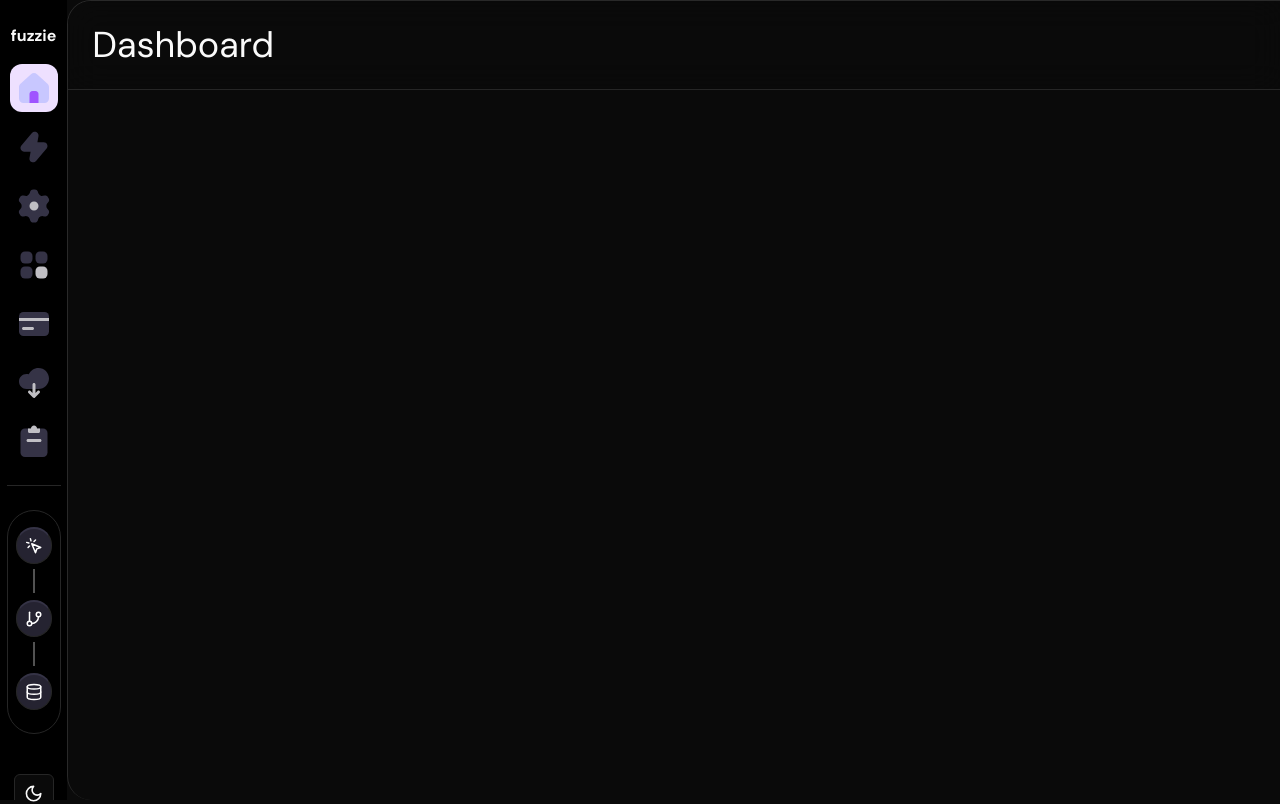
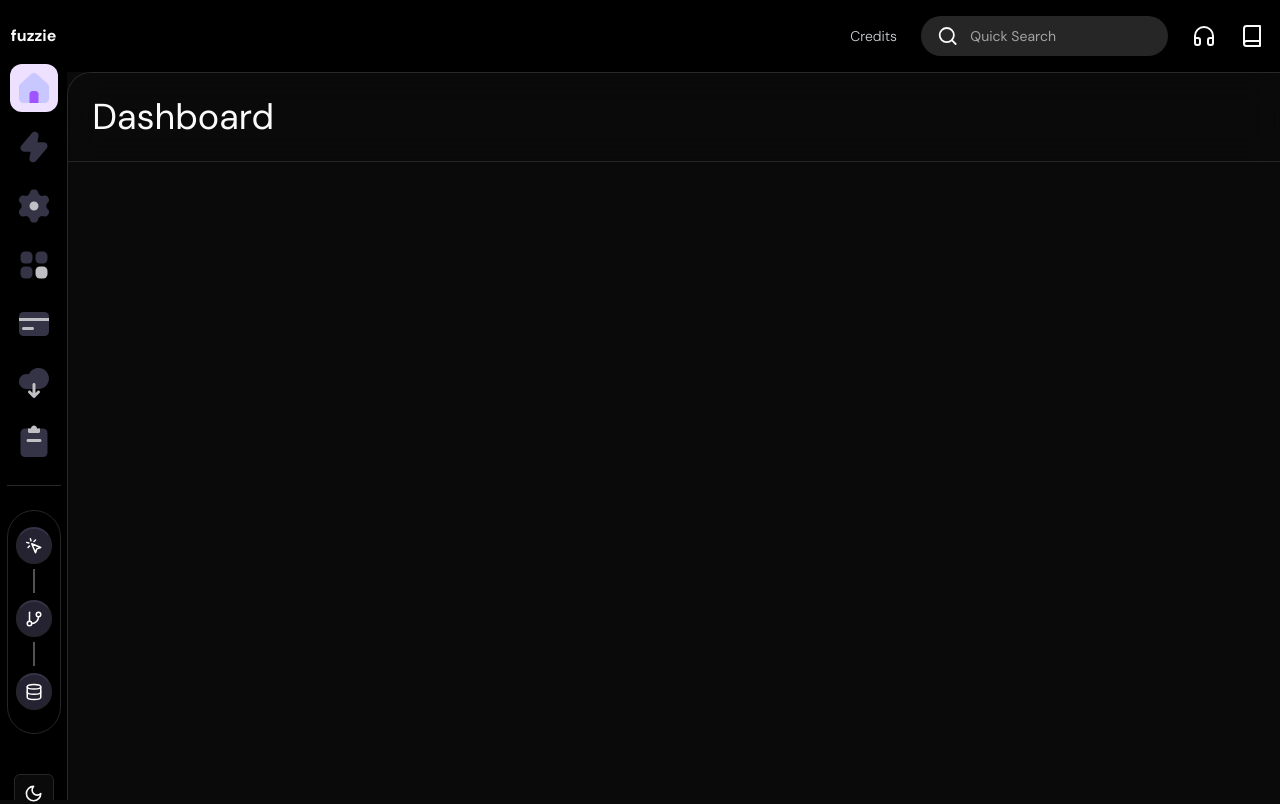
Before and after one commit to sameh-k/fuzzy, a Next.js app: page /dashboard in a window 1280 px wide. Built offline with nearby package versions, Linux system fonts and the light colour scheme.

Commit message:
Created infobar component

```diff
--- a/src/app/(main)/layout.tsx
+++ b/src/app/(main)/layout.tsx
@@ -1,3 +1,4 @@
+import InfoBar from "@/components/infobar/inde";
 import Sidebar from "@/components/sidebar";
 import React from "react";
 
@@ -7,7 +8,10 @@
   return (
     <div className="flex overflow-hidden h-screen">
       <Sidebar />
-      <div className="w-full">{props.children}</div>
+      <div className="w-full">
+        <InfoBar />
+        {props.children}
+      </div>
     </div>
   );
 };
--- /dev/null
+++ b/src/components/infobar/inde.tsx
@@ -0,0 +1,52 @@
+"use client";
+import React from "react";
+import { Book, Headphones, Search } from "lucide-react";
+
+import {
+  Tooltip,
+  TooltipContent,
+  TooltipProvider,
+  TooltipTrigger,
+} from "@/components/ui/tooltip";
+import { Input } from "@/components/ui/input";
+
+type Props = {};
+
+const InfoBar = (props: Props) => {
+  return (
+    <div className="flex flex-row justify-end gap-6 items-center px-4 py-4 w-full dark:bg-black ">
+      <span className="flex items-center gap-2 font-bold">
+        <p className="text-sm font-light text-gray-300">Credits</p>
+      </span>
+      <span className="flex items-center rounded-full bg-muted px-4">
+        <Search />
+        <Input
+          placeholder="Quick Search"
+          className="border-none bg-transparent"
+        />
+      </span>
+      <TooltipProvider>
+        <Tooltip delayDuration={0}>
+          <TooltipTrigger>
+            <Headphones />
+          </TooltipTrigger>
+          <TooltipContent>
+            <p>Contact Support</p>
+          </TooltipContent>
+        </Tooltip>
+      </TooltipProvider>
+      <TooltipProvider>
+        <Tooltip delayDuration={0}>
+          <TooltipTrigger>
+            <Book />
+          </TooltipTrigger>
+          <TooltipContent>
+            <p>Guide</p>
+          </TooltipContent>
+        </Tooltip>
+      </TooltipProvider>
+    </div>
+  );
+};
+
+export default InfoBar;
--- /dev/null
+++ b/src/components/ui/input.tsx
@@ -0,0 +1,25 @@
+import * as React from "react"
+
+import { cn } from "@/lib/utils"
+
+export interface InputProps
+  extends React.InputHTMLAttributes<HTMLInputElement> {}
+
+const Input = React.forwardRef<HTMLInputElement, InputProps>(
+  ({ className, type, ...props }, ref) => {
+    return (
+      <input
+        type={type}
+        className={cn(
+          "flex h-10 w-full rounded-md border border-input bg-background px-3 py-2 text-sm ring-offset-background file:border-0 file:bg-transparent file:text-sm file:font-medium placeholder:text-muted-foreground focus-visible:outline-none focus-visible:ring-2 focus-visible:ring-ring focus-visible:ring-offset-2 disabled:cursor-not-allowed disabled:opacity-50",
+          className
+        )}
+        ref={ref}
+        {...props}
+      />
+    )
+  }
+)
+Input.displayName = "Input"
+
+export { Input }
```
Also changed, not shown: 1 other file (tests, documents, lock files or other folders).
